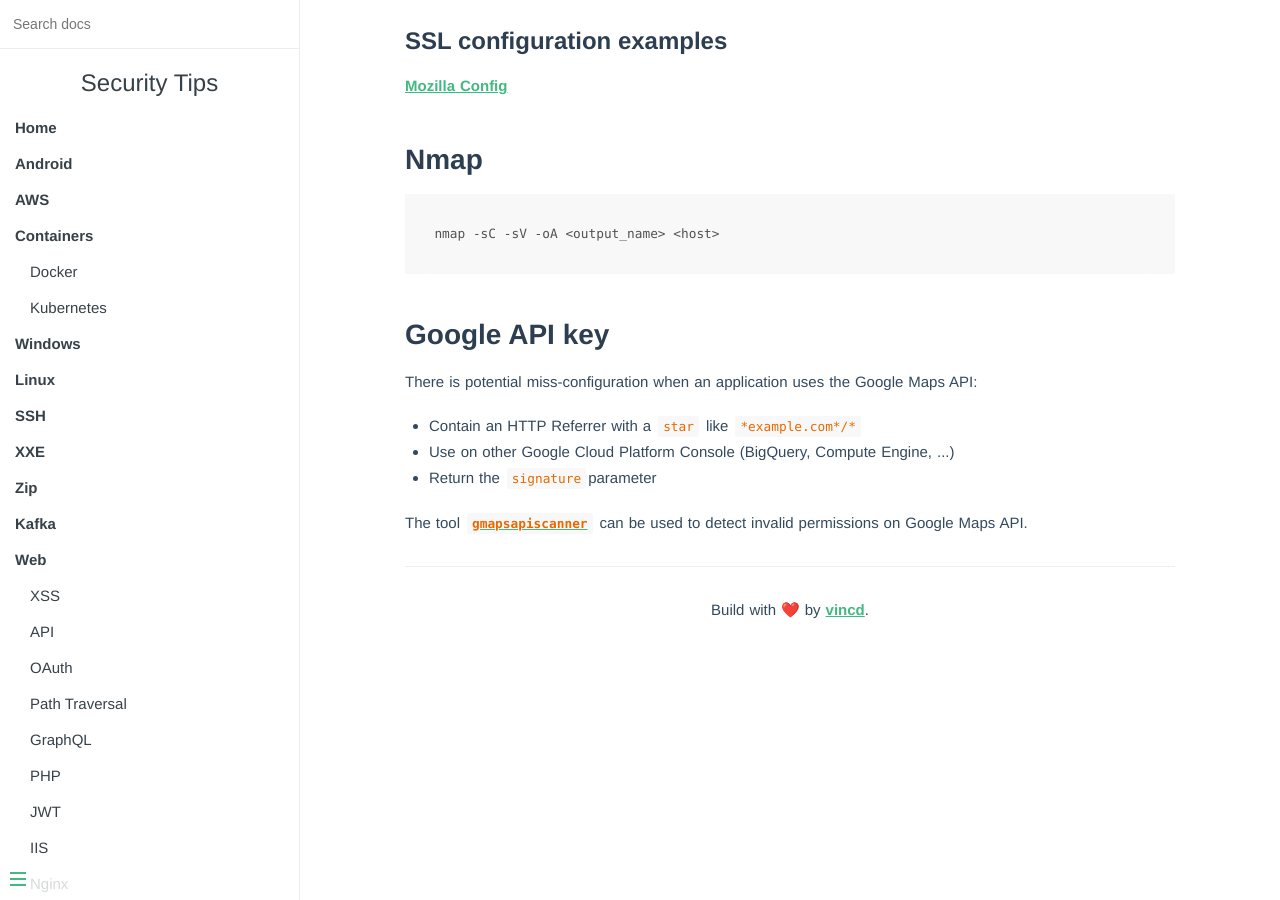
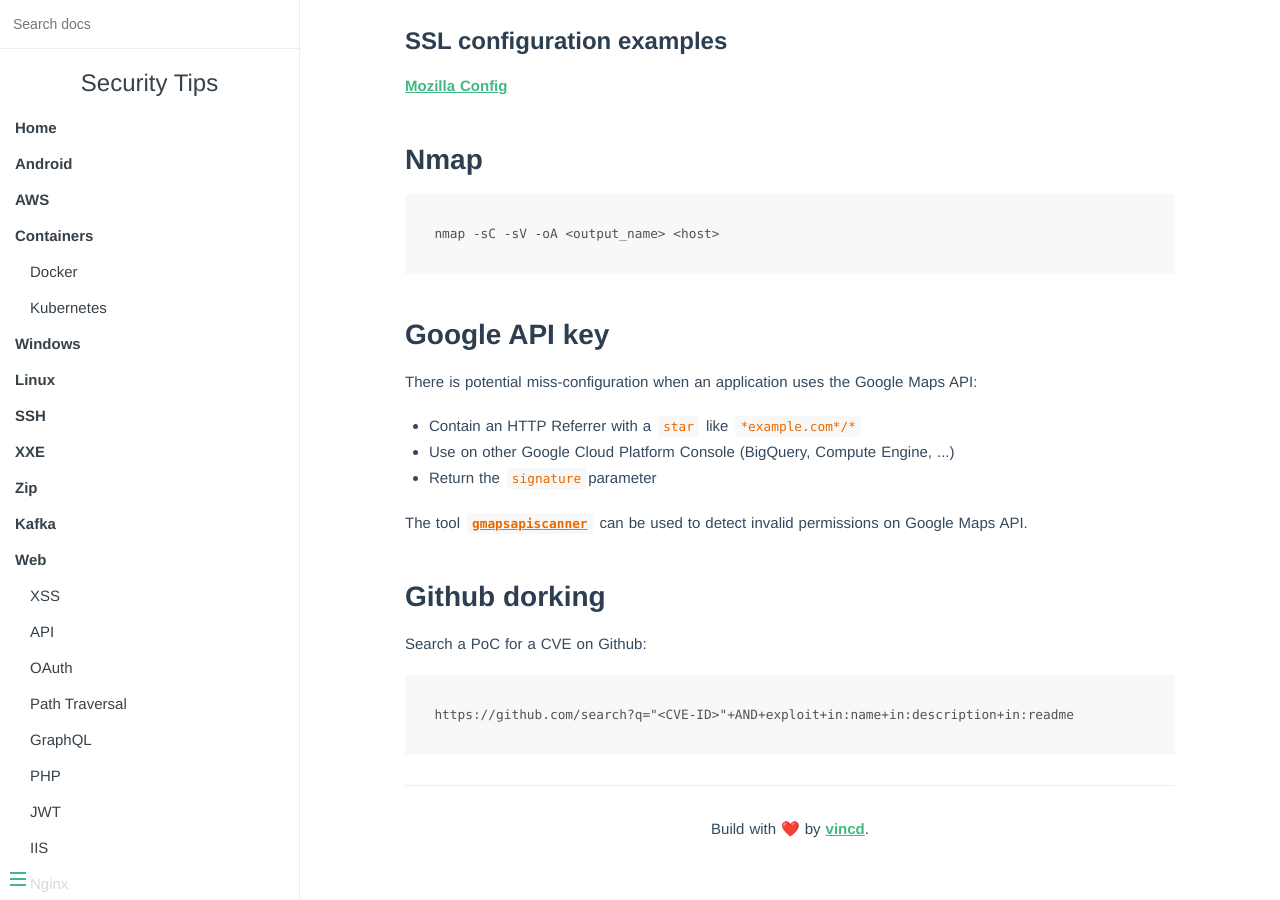
Before and after one commit to vincd/security-tips, an MkDocs documentation site: the page built from docs/miscs.md, in a window 1280 px wide and 900 px high, scrolled down 460 px. Built offline with MkDocs 1.6.1, drawn with Linux system fonts in a browser that asks for light colours.

Commit message:
Add Github dorking

````diff
--- a/docs/miscs.md
+++ b/docs/miscs.md
@@ -32,3 +32,12 @@ There is potential miss-configuration when an application uses the Google Maps A
 
 The tool [`gmapsapiscanner`](https://github.com/ozguralp/gmapsapiscanner) can be
 used to detect invalid permissions on Google Maps API.
+
+
+## Github dorking
+
+Search a PoC for a CVE on Github:
+
+```
+https://github.com/search?q="<CVE-ID>"+AND+exploit+in:name+in:description+in:readme
+```
````
